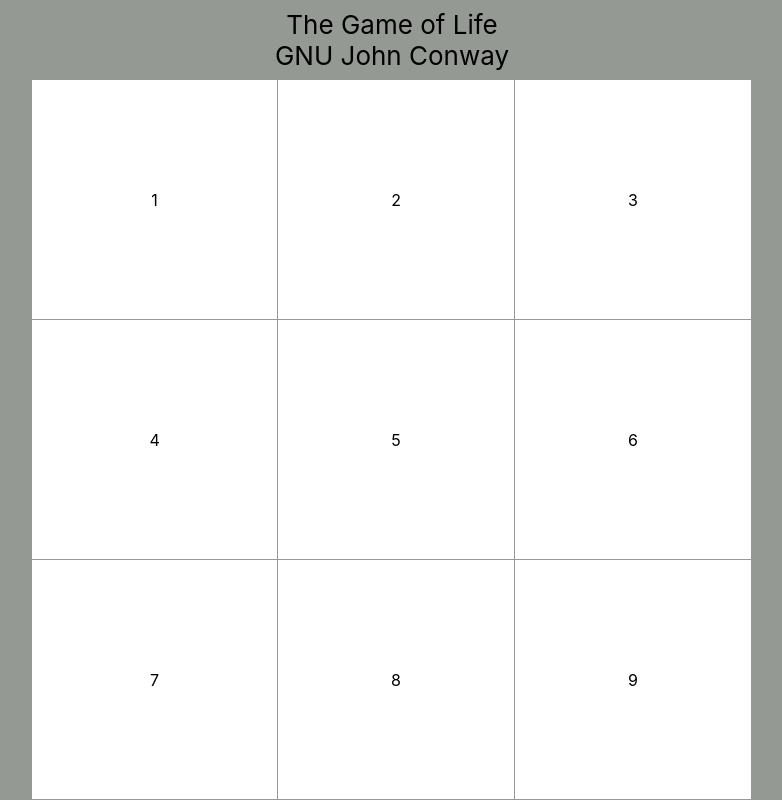
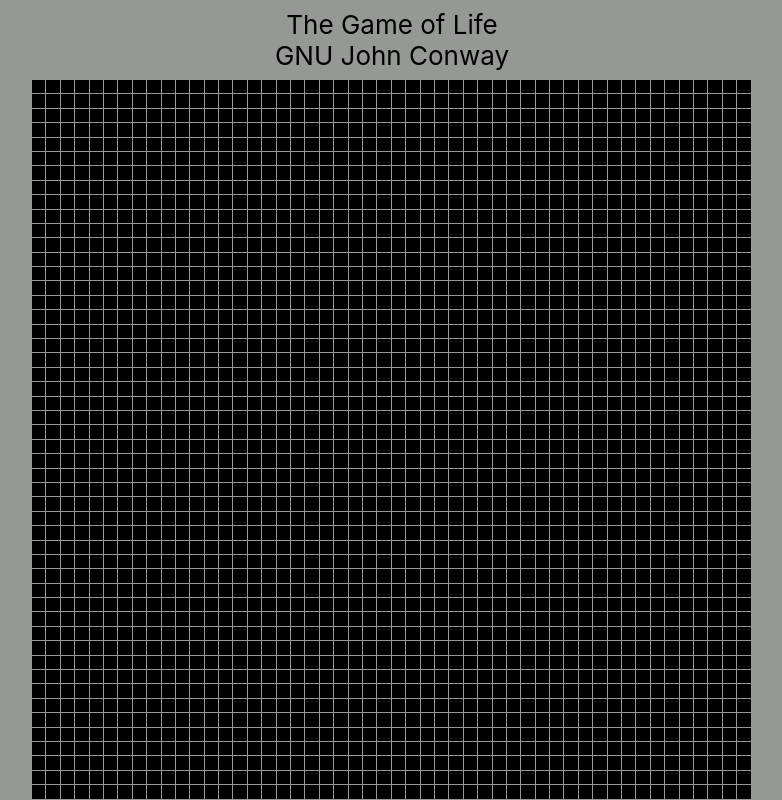
Before and after one commit to ErinCall/gay-of-life, a React (Create React App) app: page / in a window 1280 px wide. Shown: the whole page, without its empty margins (248-1030 px from the left). Built offline with nearby package versions, Linux system fonts and the light colour scheme.

Commit message:
Generate the gameboard programmatically

```diff
--- a/src/App.css
+++ b/src/App.css
@@ -26,7 +26,7 @@
   margin: 0;
 }
 
-.Game {
+.Gameboard {
   display: table;
   width: calc(min(90vh, 100vw));
   height: calc(min(90vh, 100vw));
@@ -45,5 +45,12 @@
   border-color: var(--neutral);
   text-align: center;
   vertical-align: middle;
+}
+
+.Cell.alive {
   background-color: var(--alive);
 }
+
+.Cell.dead {
+  background-color: var(--dead);
+}
--- a/src/App.js
+++ b/src/App.js
@@ -1,4 +1,5 @@
 import './App.css';
+import Gameboard from './components/Gameboard';
 
 function App() {
   return (
@@ -7,23 +8,7 @@
         <p>The Game of Life</p>
         <p>GNU John Conway</p>
       </header>
-      <div className="Game">
-        <div className="Row">
-          <div className="Cell">1</div>
-          <div className="Cell">2</div>
-          <div className="Cell">3</div>
-        </div>
-        <div className="Row">
-          <div className="Cell">4</div>
-          <div className="Cell">5</div>
-          <div className="Cell">6</div>
-        </div>
-        <div className="Row">
-          <div className="Cell">7</div>
-          <div className="Cell">8</div>
-          <div className="Cell">9</div>
-        </div>
-      </div>
+      <Gameboard />
     </div>
   );
 }
--- /dev/null
+++ b/src/components/Gameboard.js
@@ -0,0 +1,30 @@
+import React from 'react';
+
+const STARTING_ROWS = 50;
+const STARTING_COLUMNS = 50;
+
+export default class Gameboard extends React.Component {
+  constructor(props) {
+    super(props);
+
+    this.state = {
+      cells: Array(STARTING_ROWS).fill(null).map(() =>
+        Array(STARTING_COLUMNS).fill(false)
+      ),
+    };
+  }
+
+  render() {
+    return (
+      <div className="Gameboard">
+        {this.state.cells.map((row, rowNum) =>
+          <div className="Row" key={rowNum}>
+            {row.map((alive, colNum) =>
+              <div className={`Cell ${alive ? 'alive' : 'dead'}`} key={colNum}></div>
+            )}
+          </div>
+        )}
+      </div>
+    );
+  }
+}
```
